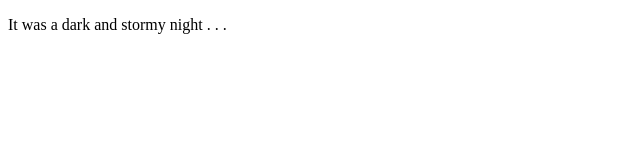
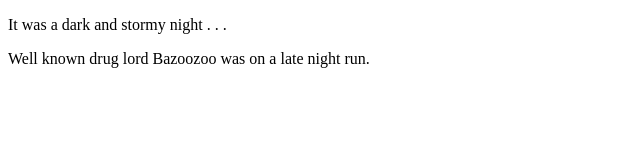
Before and after one commit to r-spell/fireside-story, a plain HTML site: page index.html in a window 1280 px wide. Shown: the whole page, without its empty margins (0-640 px from the left). Drawn offline with Linux system fonts and the light colour scheme.

Commit message:
added second line of story

```diff
--- a/index.html
+++ b/index.html
@@ -2,5 +2,6 @@
 <html>
     <body>
         <p> It was a dark and stormy night . . . </p>
+        <p> Well known drug lord Bazoozoo was on a late night run. </p>
     </body>
 </html>
```
